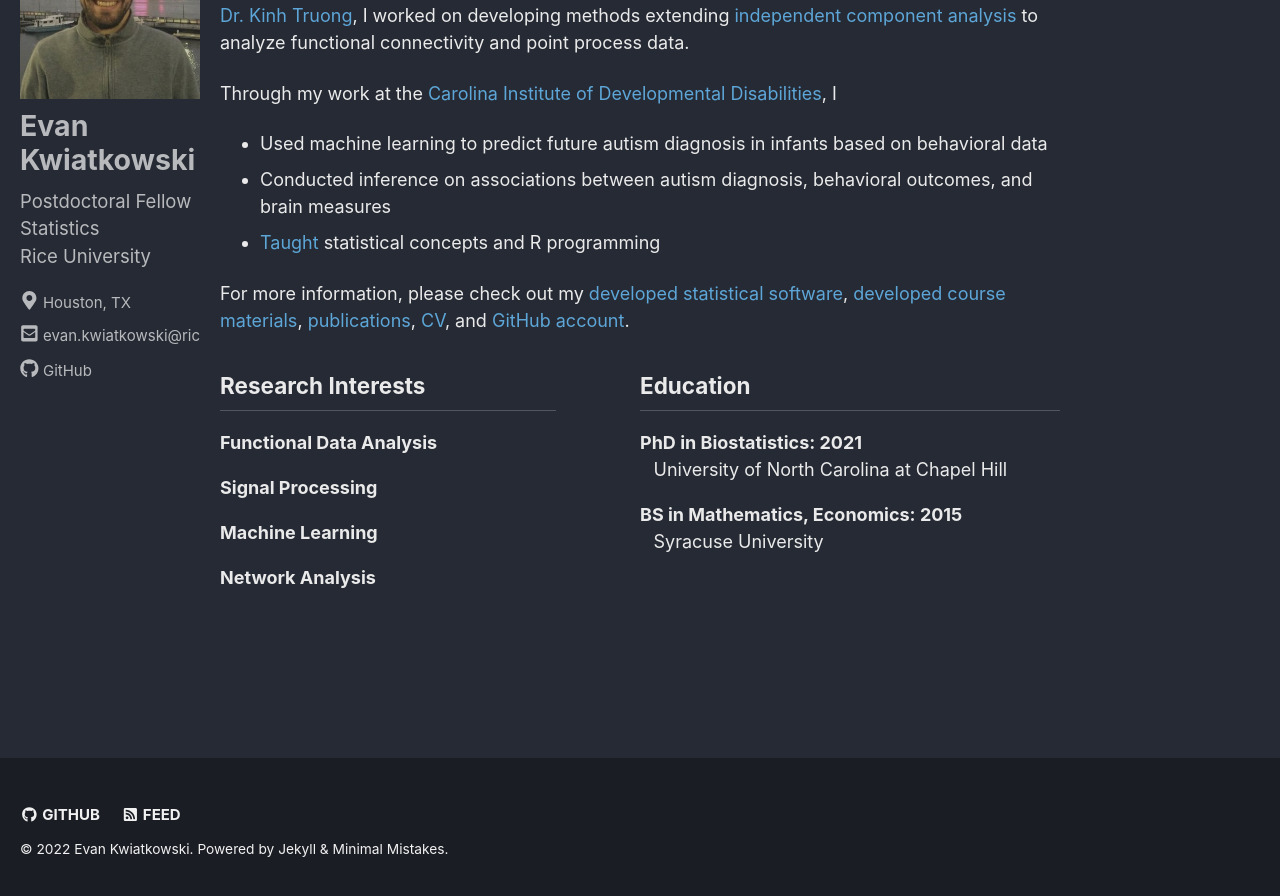
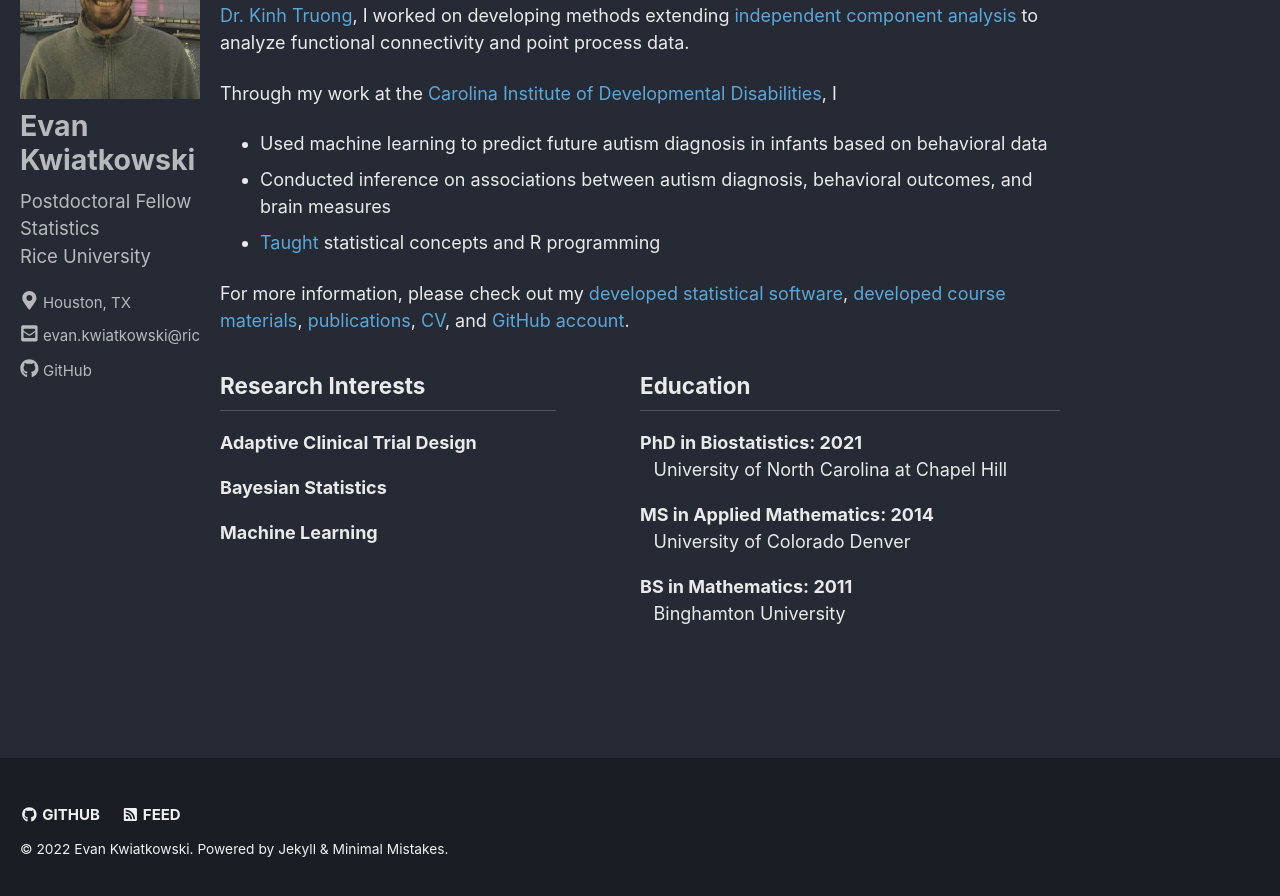
Before and after one commit to kwiatkowski-evan/kwiatkowski-evan.github.io, a Jekyll site: the page built from index.html, in a window 1280 px wide and 900 px high, scrolled down 203 px. Shown: the top 896 px of the window. Built offline with Jekyll 4.4.1, drawn with Linux system fonts in a browser that asks for light colours; cached includes are drawn as plain includes; nearby versions of some CDN libraries; the list of posts is cut into pages by our own code.

Commit message:
Edited home.html

```diff
--- a/_layouts/home.html
+++ b/_layouts/home.html
@@ -21,15 +21,16 @@ With my advisor <a href="https://sph.unc.edu/adv_profile/kinh-truong-phd/">Dr. K
   <a href="/CV/CV.pdf">CV</a></a>, and <a href="https://github.com/kmdono02">GitHub account</a>.</p>
         <dl style="width:40%; float:left; margin-top:-30px;">
             <h2>Research Interests</h2>
-            <dt>Functional Data Analysis</dt>
-            <dt>Signal Processing</dt>
+            <dt>Adaptive Clinical Trial Design</dt>
+            <dt>Bayesian Statistics</dt>
             <dt>Machine Learning</dt>
-            <dt>Network Analysis</dt>
           </dl>
           <dl style="width:50%; float:right; margin-top:-30px;">
             <h2>Education</h2>
             <dt>PhD in Biostatistics: 2021</dt>
               <dd><FONT SIZE=4>University of North Carolina at Chapel Hill</FONT></dd>
-            <dt>BS in Mathematics, Economics: 2015</dt>
-              <dd><FONT SIZE=4>Syracuse University</FONT></dd>
+            <dt>MS in Applied Mathematics: 2014</dt>
+              <dd><FONT SIZE=4>University of Colorado Denver</FONT></dd>
+            <dt>BS in Mathematics: 2011</dt>
+              <dd><FONT SIZE=4>Binghamton University</FONT></dd>
           </dl>
```
Also changed, not shown: 2 other files.
